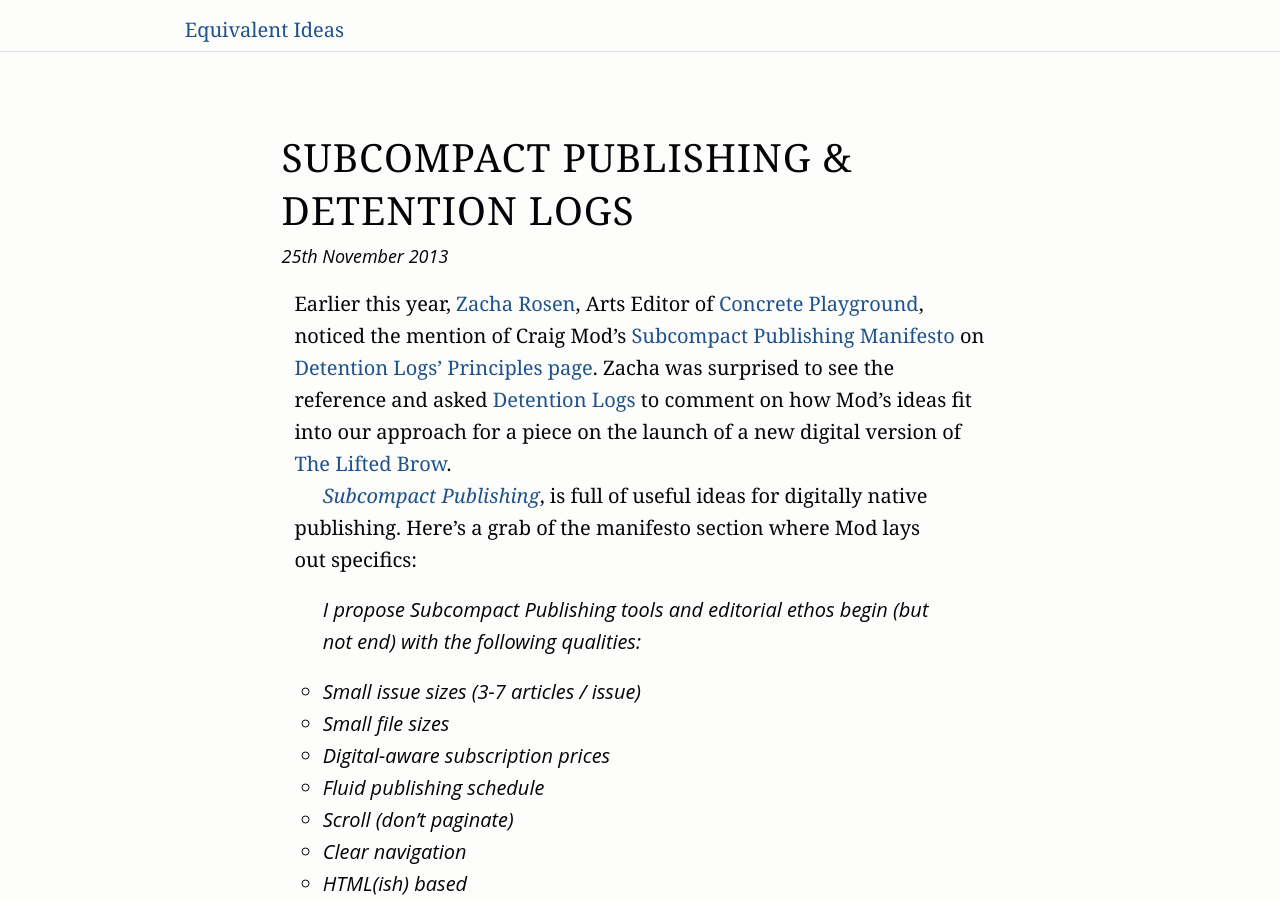
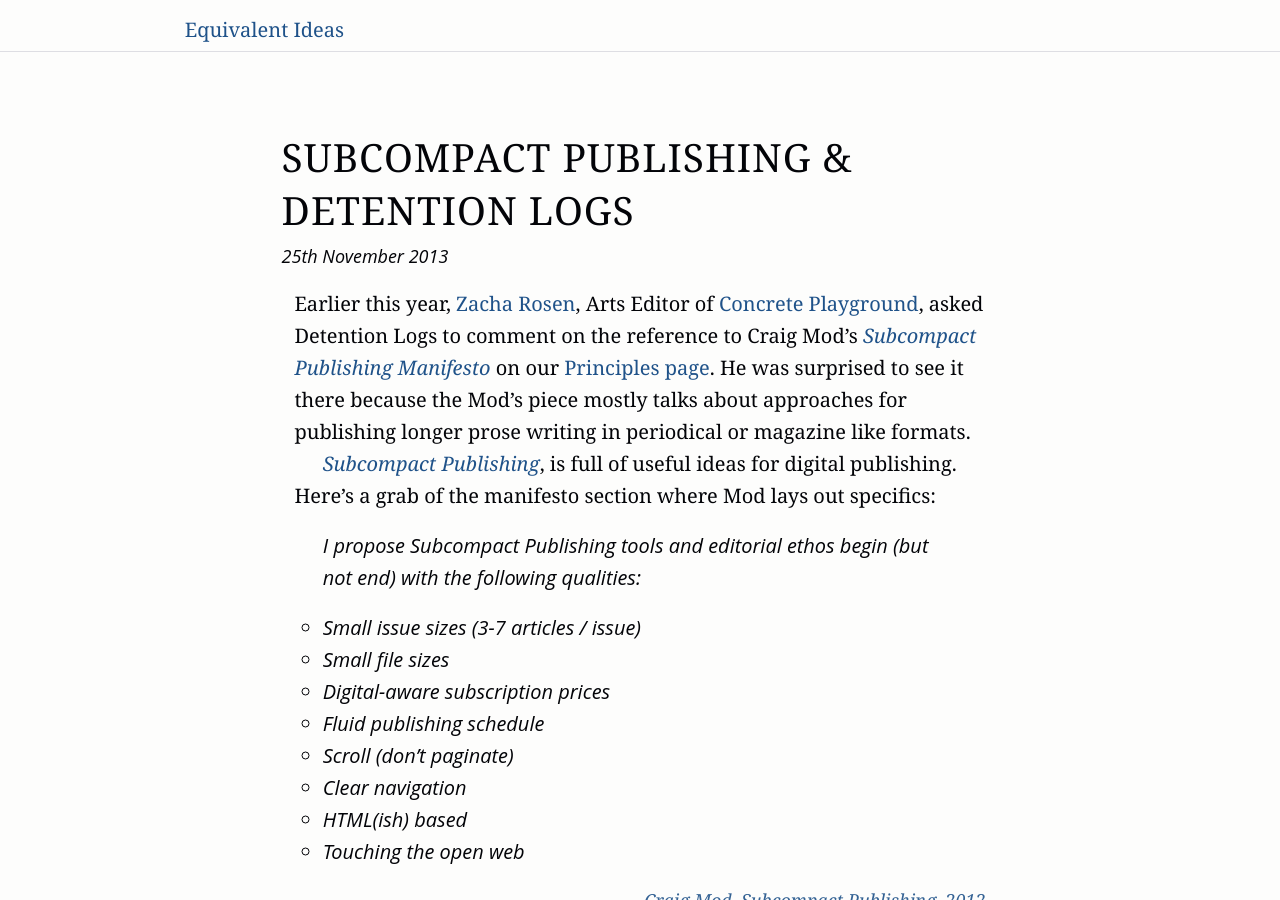
Before and after one commit to equivalentideas/home, a Jekyll site: the page built from _posts/2013-11-24-subcompact-detentionlogs.markdown, in a window 1280 px wide and 900 px high. Built offline with Jekyll 4.4.1, drawn with Linux system fonts in a browser that asks for light colours; nearby versions of some CDN libraries; Markdown is read by kramdown in place of the engine named in the settings; comment, search, counter and statistics services are not loaded.

Commit message:
improved clarity

```diff
--- a/_posts/2013-11-24-subcompact-detentionlogs.markdown
+++ b/_posts/2013-11-24-subcompact-detentionlogs.markdown
@@ -7,9 +7,9 @@
 comments: true
 ---
 
-Earlier this year, [Zacha Rosen](http://zacharosen.com/), Arts Editor of [Concrete Playground](http://sydney.concreteplayground.com.au/), noticed the mention of Craig Mod’s [Subcompact Publishing Manifesto](http://craigmod.com/journal/subcompact_publishing/#sub_manifesto) on [Detention Logs’ Principles page](http://detentionlogs.com.au/principles "Principles that inform Detention Logs’ journalistic, design and technology choices."). Zacha was surprised to see the reference and asked [Detention Logs](http://detentionlogs.com.au) to comment on how Mod’s ideas fit into our approach for a piece on the launch of a new digital version of [The Lifted Brow](http://theliftedbrow.com/).
+Earlier this year, [Zacha Rosen](http://zacharosen.com/), Arts Editor of [Concrete Playground](http://sydney.concreteplayground.com.au/), asked Detention Logs to comment on the reference to Craig Mod’s <cite><a href="http://craigmod.com/journal/subcompact_publishing/#sub-manifesto" title="Simple tools and systems for digital publishing">Subcompact Publishing Manifesto</a></cite> on our [Principles page](http://detentionlogs.com.au/principles "Principles that inform Detention Logs’ journalistic, design and technology choices."). He was surprised to see it there because the Mod's piece mostly talks about approaches for publishing longer prose writing in periodical or magazine like formats.
 
-<cite><a href="http://craigmod.com/journal/subcompact_publishing/" title="Simple tools and systems for digital publishing">Subcompact Publishing</a></cite>, is full of useful ideas for digitally native publishing. Here’s a grab of the manifesto section where Mod lays out specifics:
+<cite><a href="http://craigmod.com/journal/subcompact_publishing/" title="Simple tools and systems for digital publishing">Subcompact Publishing</a></cite>, is full of useful ideas for digital publishing. Here’s a grab of the manifesto section where Mod lays out specifics:
 
 <figure class="quote">
 	<blockquote>
```
